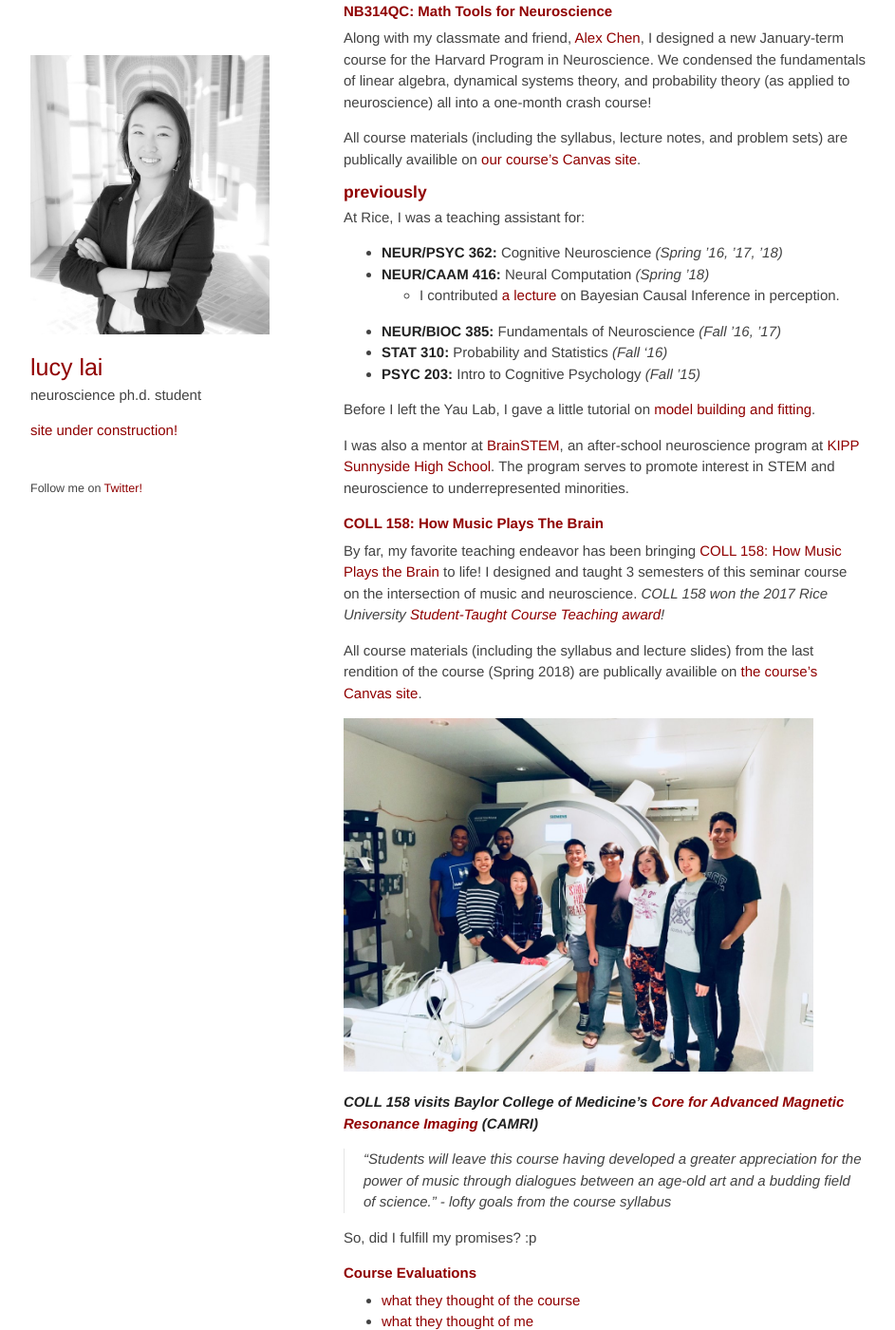
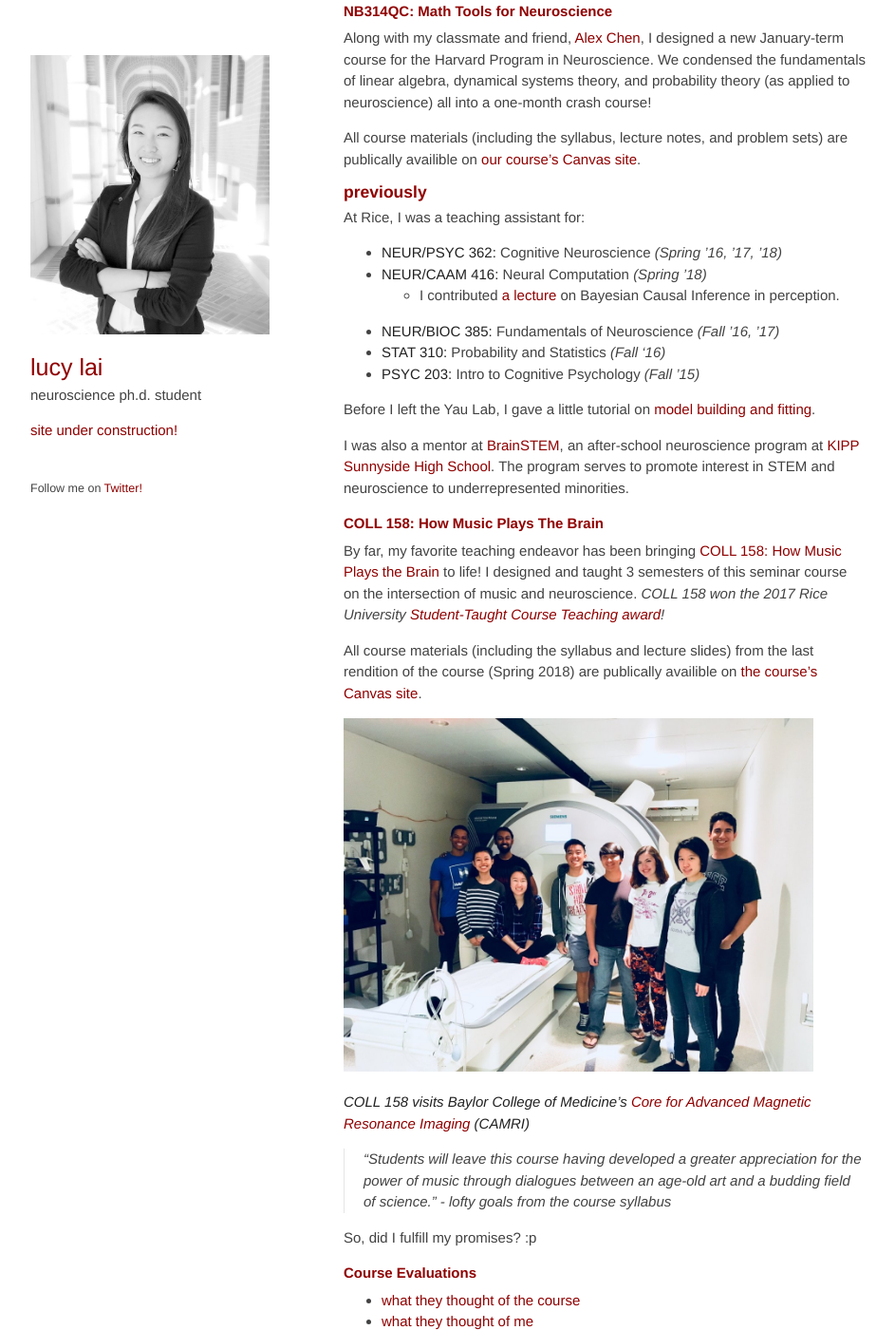
Before and after one commit to lucylai96/lucylai96.github.io, a Jekyll site: the page built from teaching.md, in a window 1280 px wide and 1400 px high, scrolled down 203 px. Shown: the whole window at 95% size, without its empty margins (168-1111 px from the left). Built offline with Jekyll 4.4.1, drawn with Linux system fonts in a browser that asks for light colours; our own code applies the rules of GitHub Pages for plain Markdown files.

Commit message:
Update jekyll-theme-minimal.scss

```diff
--- a/_sass/jekyll-theme-minimal.scss
+++ b/_sass/jekyll-theme-minimal.scss
@@ -49,7 +49,7 @@ a {
 
 a:hover, a:focus {
   color:#4f0000;
-  font-weight: 600;
+  font-weight: 550;
 }
 
 a small {
@@ -101,7 +101,7 @@ th, td {
 
 dt {
   color:#444;
-  font-weight:600;
+  font-weight:550;
 }
 
 th {
@@ -166,7 +166,7 @@ ul.downloads {
 
 strong {
   color:#222;
-  font-weight:600;
+  font-weight:550;
 }
 
 .downloads li + li + li {
```
